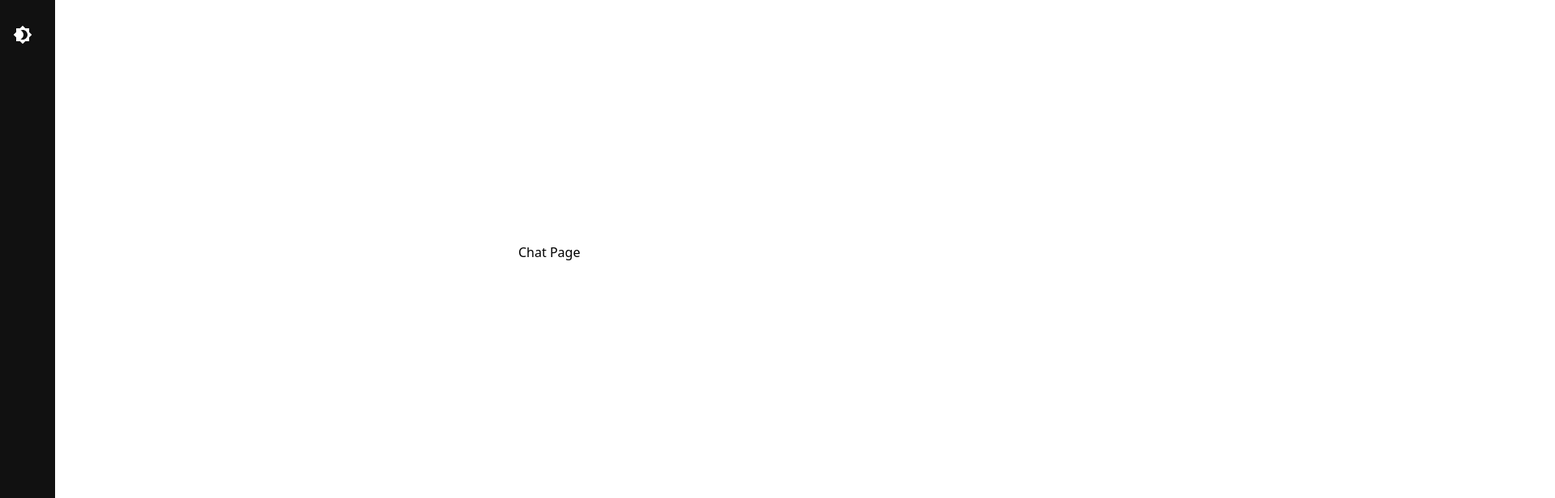
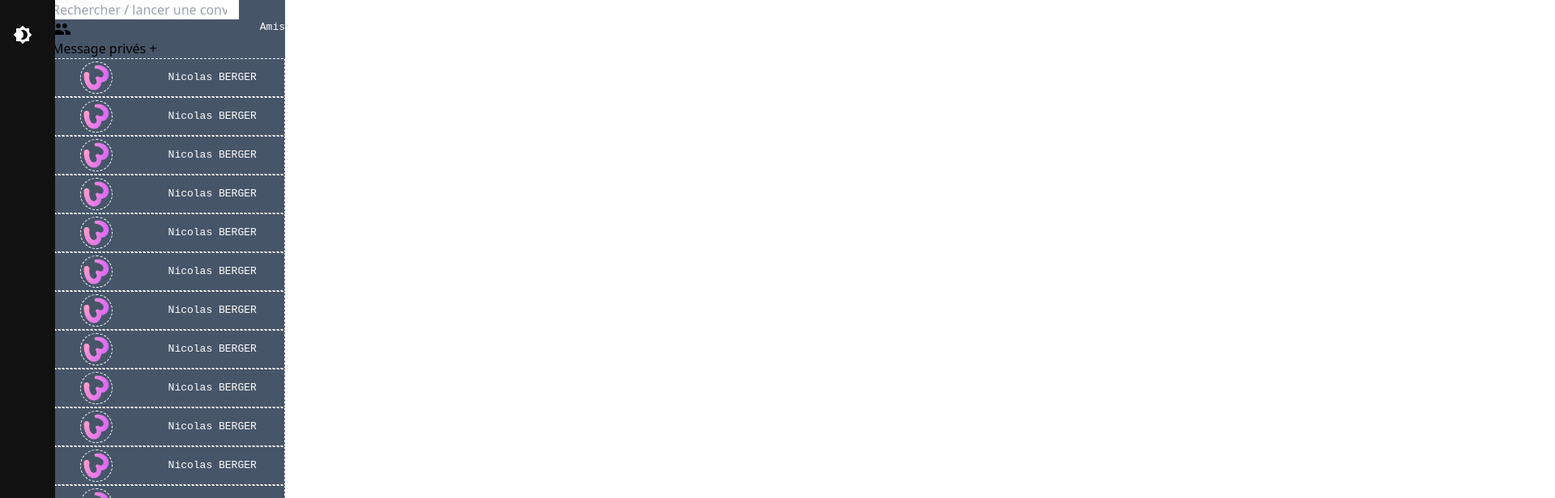
Before and after one commit to ByLife/Revochat, a Next.js app in the folder clients/: page / in a window 1280 px wide. Both pictures are taken after a click on the button "CONNECT TO WALLET". Shown: the top 616 px of the page at 81% size, 1920 px wide, since content can reach past the window. Built offline with nearby package versions, Linux system fonts and the light colour scheme.

Commit message:
add chat side message | contact list

```diff
--- a/clients/src/pages/AppPage.jsx
+++ b/clients/src/pages/AppPage.jsx
@@ -2,6 +2,7 @@ import React from 'react';
 import SideBar from '../public/components/SideBar'
 import ChatPage from '../public/components/ChatPage'
 import NavBar from '../public/components/NavBar';
+import Contact from '../public/components/Contact';
 
 
 const AppPage = () => {
@@ -9,7 +10,9 @@ const AppPage = () => {
         <>
         {/* <NavBar/> */}
             <SideBar/>
-           <ChatPage/>
+			<Contact/>
+            <ChatPage/>
+
         </>
     );
 }
--- a/clients/src/public/components/ChatPage.jsx
+++ b/clients/src/public/components/ChatPage.jsx
@@ -3,7 +3,6 @@ import React from 'react';
 const ChatPage = () => {
     return (
         <div style={{left: '50%', top: '300px', position: 'relative'}}>
-           <h1>Chat Page</h1>
         </div>
     );
 }
--- /dev/null
+++ b/clients/src/public/components/Contact.jsx
@@ -0,0 +1,67 @@
+import { margin } from '@mui/system'
+import React from 'react'
+
+import image from '../assets/img/logo.png'
+import PeopleIcon from '@mui/icons-material/People';
+
+export default function Contact() {
+  return (
+	<div style={{height: ''}} className='ml-16 w-72 bg-slate-600'>
+		<div style={{display : 'flex', flexDirection : 'column'}}>
+			<div style={{color : 'black'}}><input type="search" name="" id="" placeholder='Rechercher / lancer une conversation'/></div>
+			<div style={{ display : 'flex' , justifyContent : 'space-between'}}>
+				<PeopleIcon/>
+				<a href="#"><p style={{color: 'white', fontFamily: 'monospace'}}>Amis </p></a>
+			</div>
+			<p> Message privés + </p>
+		</div>
+		<ul>
+			<li style={{border: '0.5px dashed white', width: '100%', borderRadius: '1%', display : 'flex', alignItems: 'center', justifyContent: 'space-around'}} className='h-12'>
+				<div style={{height: '40px', width:'40px', border: 'white dashed 1px', borderRadius: '50%', display: 'flex', justifyContent: 'center', alignItems: 'center' }}><img style={{}} className='h-8 w-8' src={image.src} alt="" /></div>
+				<p style={{color : 'white' , fontFamily: 'monospace'}}> Nicolas BERGER</p>
+			</li>
+			<li style={{border: '0.5px dashed white', width: '100%', borderRadius: '1%', display : 'flex', alignItems: 'center', justifyContent: 'space-around'}} className='h-12'>
+				<div style={{height: '40px', width:'40px', border: 'white dashed 1px', borderRadius: '50%', display: 'flex', justifyContent: 'center', alignItems: 'center' }}><img style={{}} className='h-8 w-8' src={image.src} alt="" /></div>
+				<p style={{color : 'white' , fontFamily: 'monospace'}}> Nicolas BERGER</p>
+			</li>			<li style={{border: '0.5px dashed white', width: '100%', borderRadius: '1%', display : 'flex', alignItems: 'center', justifyContent: 'space-around'}} className='h-12'>
+				<div style={{height: '40px', width:'40px', border: 'white dashed 1px', borderRadius: '50%', display: 'flex', justifyContent: 'center', alignItems: 'center' }}><img style={{}} className='h-8 w-8' src={image.src} alt="" /></div>
+				<p style={{color : 'white' , fontFamily: 'monospace'}}> Nicolas BERGER</p>
+			</li>			<li style={{border: '0.5px dashed white', width: '100%', borderRadius: '1%', display : 'flex', alignItems: 'center', justifyContent: 'space-around'}} className='h-12'>
+				<div style={{height: '40px', width:'40px', border: 'white dashed 1px', borderRadius: '50%', display: 'flex', justifyContent: 'center', alignItems: 'center' }}><img style={{}} className='h-8 w-8' src={image.src} alt="" /></div>
+				<p style={{color : 'white' , fontFamily: 'monospace'}}> Nicolas BERGER</p>
+			</li>			<li style={{border: '0.5px dashed white', width: '100%', borderRadius: '1%', display : 'flex', alignItems: 'center', justifyContent: 'space-around'}} className='h-12'>
+				<div style={{height: '40px', width:'40px', border: 'white dashed 1px', borderRadius: '50%', display: 'flex', justifyContent: 'center', alignItems: 'center' }}><img style={{}} className='h-8 w-8' src={image.src} alt="" /></div>
+				<p style={{color : 'white' , fontFamily: 'monospace'}}> Nicolas BERGER</p>
+			</li>			<li style={{border: '0.5px dashed white', width: '100%', borderRadius: '1%', display : 'flex', alignItems: 'center', justifyContent: 'space-around'}} className='h-12'>
+				<div style={{height: '40px', width:'40px', border: 'white dashed 1px', borderRadius: '50%', display: 'flex', justifyContent: 'center', alignItems: 'center' }}><img style={{}} className='h-8 w-8' src={image.src} alt="" /></div>
+				<p style={{color : 'white' , fontFamily: 'monospace'}}> Nicolas BERGER</p>
+			</li>			<li style={{border: '0.5px dashed white', width: '100%', borderRadius: '1%', display : 'flex', alignItems: 'center', justifyContent: 'space-around'}} className='h-12'>
+				<div style={{height: '40px', width:'40px', border: 'white dashed 1px', borderRadius: '50%', display: 'flex', justifyContent: 'center', alignItems: 'center' }}><img style={{}} className='h-8 w-8' src={image.src} alt="" /></div>
+				<p style={{color : 'white' , fontFamily: 'monospace'}}> Nicolas BERGER</p>
+			</li>
+			<li style={{border: '0.5px dashed white', width: '100%', borderRadius: '1%', display : 'flex', alignItems: 'center', justifyContent: 'space-around'}} className='h-12'>
+				<div style={{height: '40px', width:'40px', border: 'white dashed 1px', borderRadius: '50%', display: 'flex', justifyContent: 'center', alignItems: 'center' }}><img style={{}} className='h-8 w-8' src={image.src} alt="" /></div>
+				<p style={{color : 'white' , fontFamily: 'monospace'}}> Nicolas BERGER</p>
+			</li>			<li style={{border: '0.5px dashed white', width: '100%', borderRadius: '1%', display : 'flex', alignItems: 'center', justifyContent: 'space-around'}} className='h-12'>
+				<div style={{height: '40px', width:'40px', border: 'white dashed 1px', borderRadius: '50%', display: 'flex', justifyContent: 'center', alignItems: 'center' }}><img style={{}} className='h-8 w-8' src={image.src} alt="" /></div>
+				<p style={{color : 'white' , fontFamily: 'monospace'}}> Nicolas BERGER</p>
+			</li>			<li style={{border: '0.5px dashed white', width: '100%', borderRadius: '1%', display : 'flex', alignItems: 'center', justifyContent: 'space-around'}} className='h-12'>
+				<div style={{height: '40px', width:'40px', border: 'white dashed 1px', borderRadius: '50%', display: 'flex', justifyContent: 'center', alignItems: 'center' }}><img style={{}} className='h-8 w-8' src={image.src} alt="" /></div>
+				<p style={{color : 'white' , fontFamily: 'monospace'}}> Nicolas BERGER</p>
+			</li>			<li style={{border: '0.5px dashed white', width: '100%', borderRadius: '1%', display : 'flex', alignItems: 'center', justifyContent: 'space-around'}} className='h-12'>
+				<div style={{height: '40px', width:'40px', border: 'white dashed 1px', borderRadius: '50%', display: 'flex', justifyContent: 'center', alignItems: 'center' }}><img style={{}} className='h-8 w-8' src={image.src} alt="" /></div>
+				<p style={{color : 'white' , fontFamily: 'monospace'}}> Nicolas BERGER</p>
+			</li>			<li style={{border: '0.5px dashed white', width: '100%', borderRadius: '1%', display : 'flex', alignItems: 'center', justifyContent: 'space-around'}} className='h-12'>
+				<div style={{height: '40px', width:'40px', border: 'white dashed 1px', borderRadius: '50%', display: 'flex', justifyContent: 'center', alignItems: 'center' }}><img style={{}} className='h-8 w-8' src={image.src} alt="" /></div>
+				<p style={{color : 'white' , fontFamily: 'monospace'}}> Nicolas BERGER</p>
+			</li>
+			<li style={{border: '0.5px dashed white', width: '100%', borderRadius: '1%', display : 'flex', alignItems: 'center', justifyContent: 'space-around'}} className='h-12'>
+				<div style={{height: '40px', width:'40px', border: 'white dashed 1px', borderRadius: '50%', display: 'flex', justifyContent: 'center', alignItems: 'center' }}><img style={{}} className='h-8 w-8' src={image.src} alt="" /></div>
+				<p style={{color : 'white' , fontFamily: 'monospace'}}> Nicolas BERGER</p>
+			</li>
+
+
+		</ul>
+	</div>
+  )
+}
```
